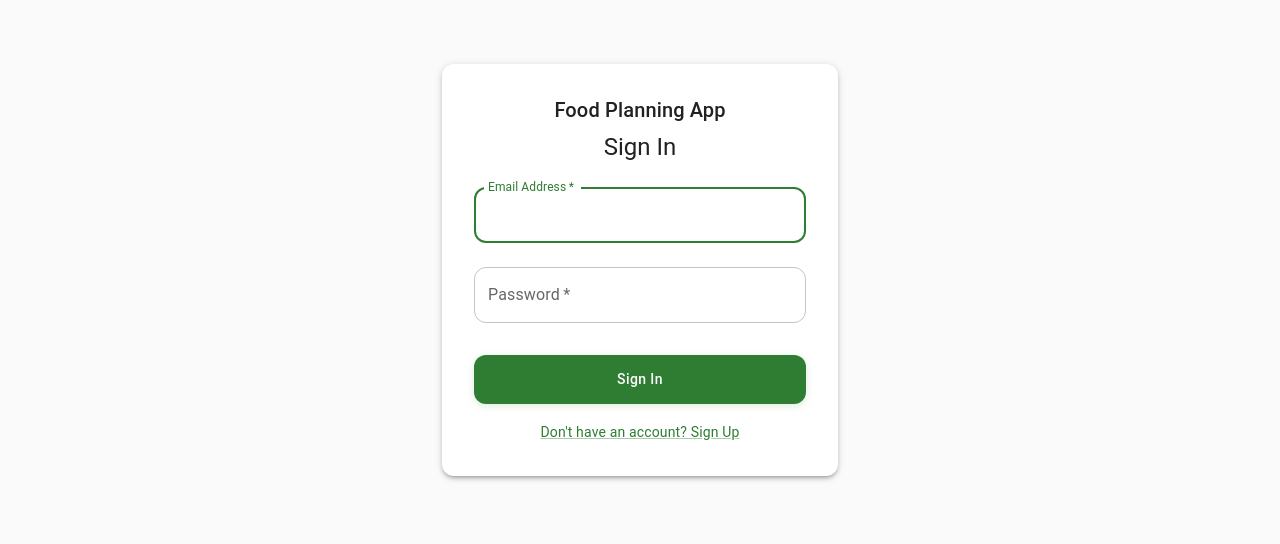
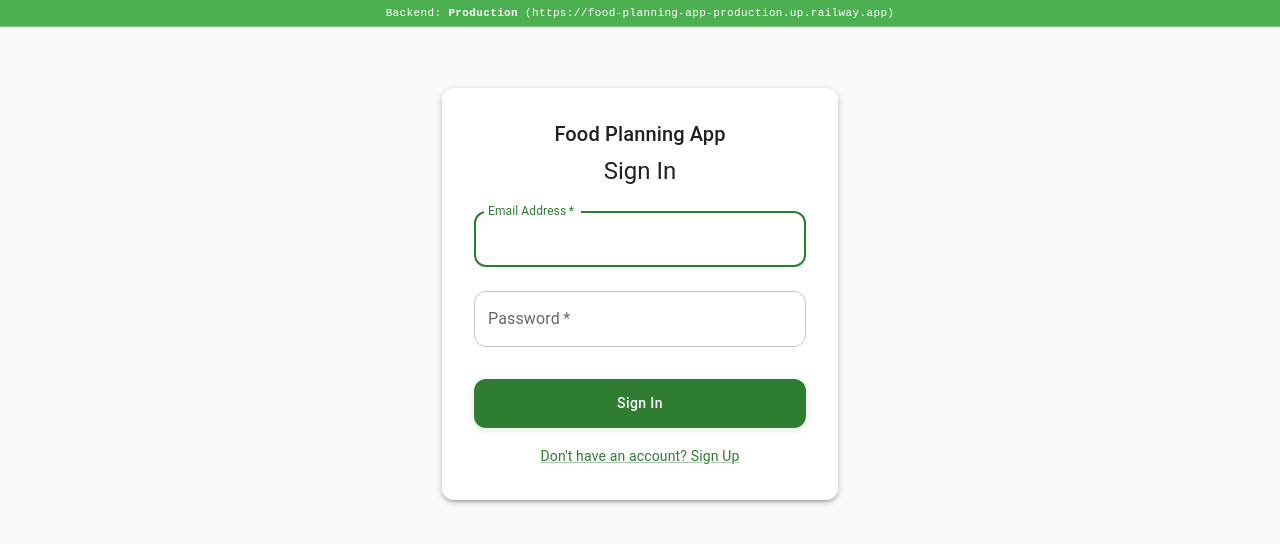
Before and after one commit to SAMMACKIN/food-planning-app, a React (Create React App) app in the folder frontend/: page /login in a window 1280 px wide. Shown: the top 544 px of the page. Built offline with nearby package versions, Linux system fonts and the light colour scheme.

Commit message:
feat: add backend debug banner to show which API the frontend is pointing to

```diff
--- a/frontend/src/App.tsx
+++ b/frontend/src/App.tsx
@@ -2,6 +2,7 @@ import React, { useEffect } from 'react';
 import { BrowserRouter as Router, Routes, Route, Navigate } from 'react-router-dom';
 import { ThemeProvider, createTheme } from '@mui/material/styles';
 import CssBaseline from '@mui/material/CssBaseline';
+import { Box, Typography, Chip } from '@mui/material';
 import { useAuthStore } from './store/authStore';
 import Layout from './components/Layout/Layout';
 import LoadingSpinner from './components/Loading/LoadingSpinner';
@@ -240,6 +241,51 @@ const theme = createTheme({
   },
 });
 
+// Debug component to show which backend we're pointing to
+const BackendDebugBanner = () => {
+  const apiUrl = process.env.REACT_APP_API_URL || 'http://localhost:8001';
+  const isProduction = apiUrl.includes('production');
+  const isPreview = apiUrl.includes('preview');
+  const isLocal = apiUrl.includes('localhost');
+
+  let environment = 'Unknown';
+  let color: 'error' | 'warning' | 'info' | 'success' = 'error';
+
+  if (isProduction) {
+    environment = 'Production';
+    color = 'success';
+  } else if (isPreview) {
+    environment = 'Preview';
+    color = 'warning';
+  } else if (isLocal) {
+    environment = 'Local';
+    color = 'info';
+  }
+
+  return (
+    <Box
+      sx={{
+        position: 'fixed',
+        top: 0,
+        left: 0,
+        right: 0,
+        zIndex: 9999,
+        backgroundColor: isProduction ? '#4caf50' : isPreview ? '#ff9800' : '#2196f3',
+        color: 'white',
+        padding: '4px 8px',
+        textAlign: 'center',
+        fontSize: '12px',
+        fontFamily: 'monospace',
+        borderBottom: '1px solid rgba(255,255,255,0.3)'
+      }}
+    >
+      <Typography variant="caption" sx={{ fontFamily: 'monospace', fontSize: '11px' }}>
+        Backend: <strong>{environment}</strong> ({apiUrl})
+      </Typography>
+    </Box>
+  );
+};
+
 function App() {
   const { isAuthenticated, isLoading, checkAuth, user } = useAuthStore();
 
@@ -262,7 +308,9 @@ function App() {
   return (
     <ThemeProvider theme={theme}>
       <CssBaseline />
-      <Router>
+      <BackendDebugBanner />
+      <Box sx={{ paddingTop: '24px' }}>
+        <Router>
         <Routes>
           <Route path="/login" element={!isAuthenticated ? <Login /> : <Navigate to="/dashboard" />} />
           <Route path="/register" element={!isAuthenticated ? <Register /> : <Navigate to="/dashboard" />} />
@@ -283,6 +331,7 @@ function App() {
           </Route>
         </Routes>
       </Router>
+      </Box>
     </ThemeProvider>
   );
 }
```
